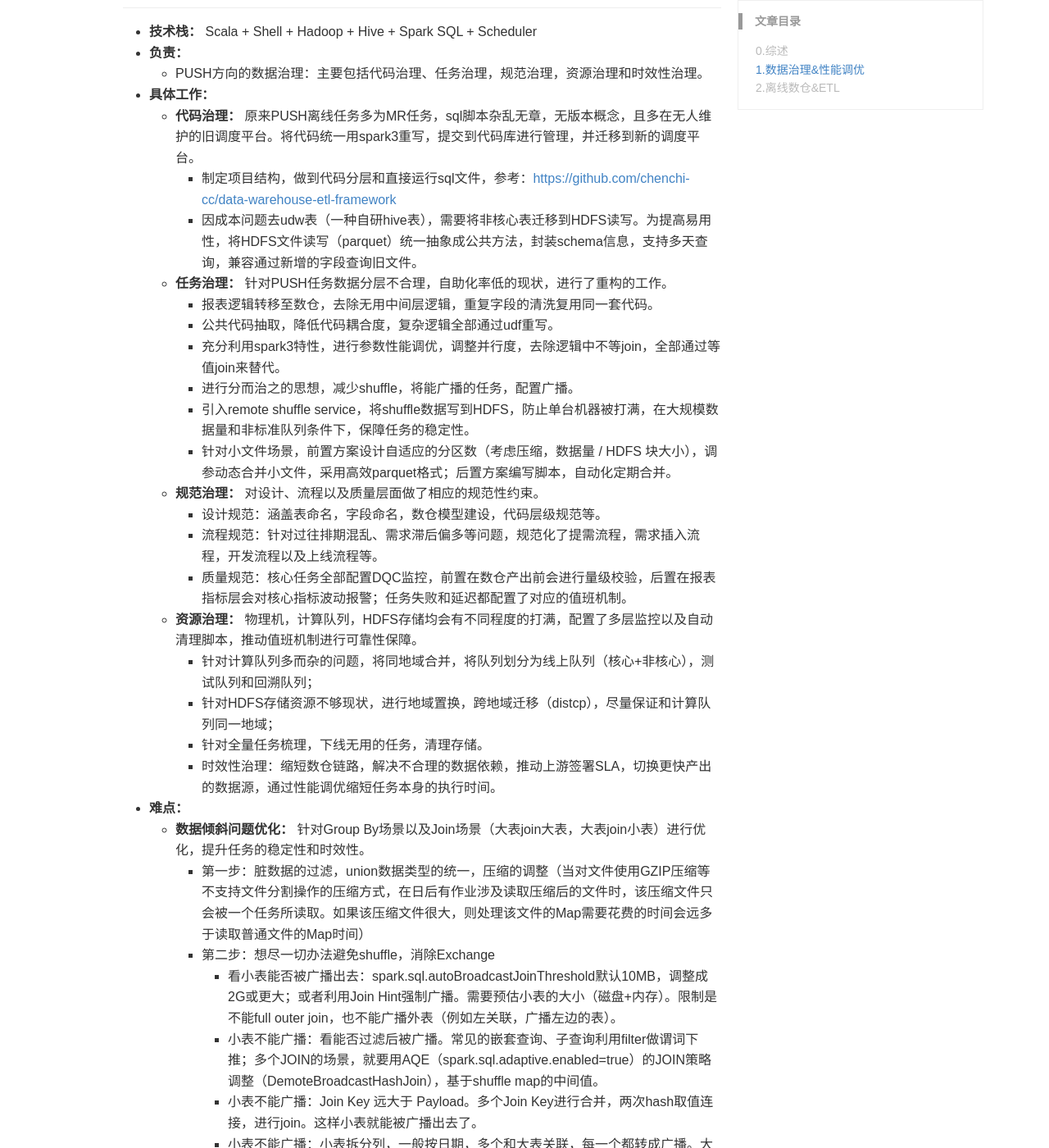
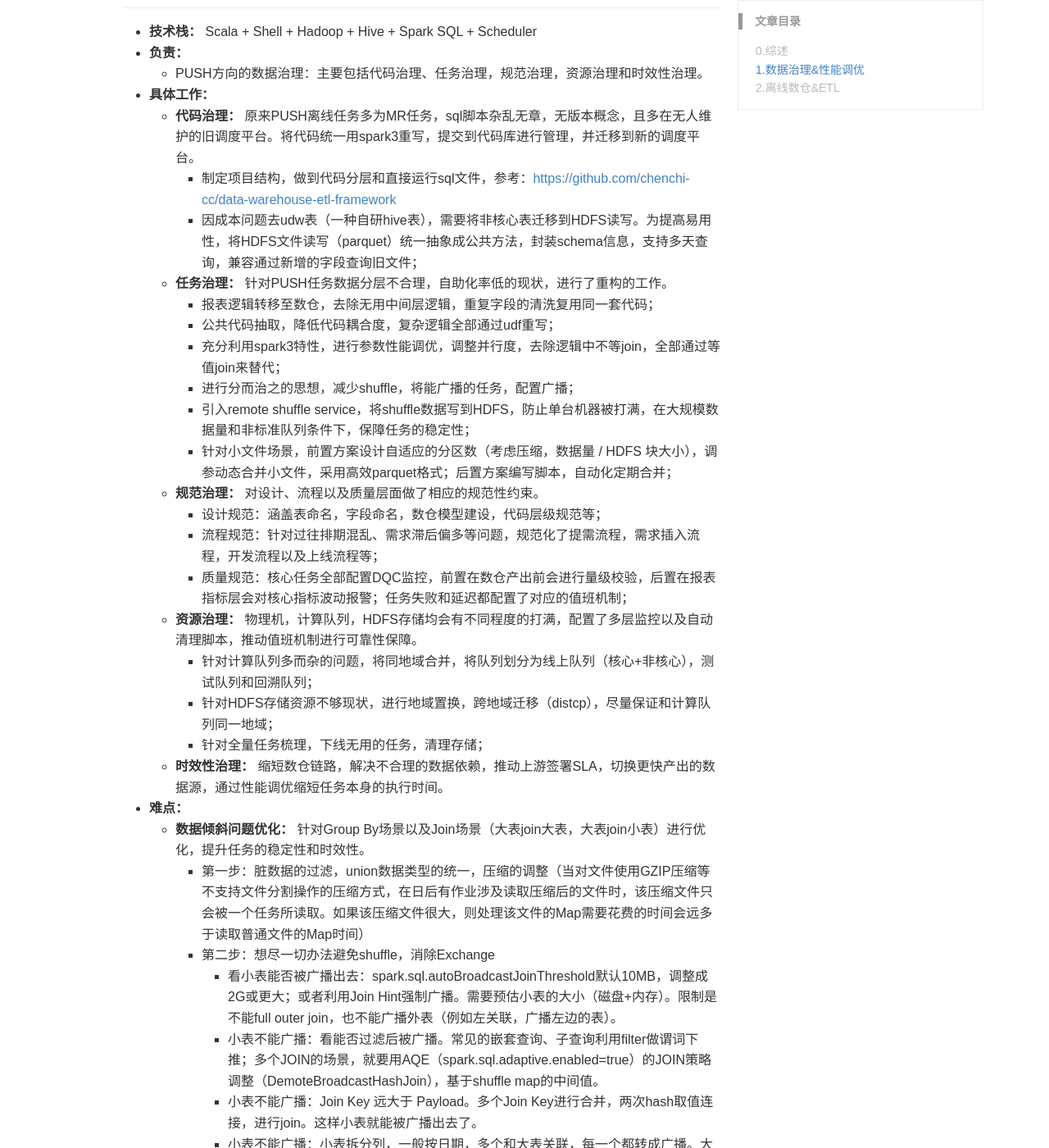
Before and after one commit to chenchi-cc/chenchi-cc.github.io, a Jekyll site: the page built from _posts/2025-08-20-resume-projects.md, in a window 1280 px wide and 1400 px high, scrolled down 511 px. Shown: the whole window at 82% size. Built offline with Jekyll 4.4.1, drawn with Linux system fonts in a browser that asks for light colours; comment, search, counter and statistics services are not loaded.

```diff
--- a/_posts/2025-08-20-resume-projects.md
+++ b/_posts/2025-08-20-resume-projects.md
@@ -20,23 +20,23 @@ keywords: 大数据，后台开发，算法
 - **具体工作：**
   - **代码治理：** 原来PUSH离线任务多为MR任务，sql脚本杂乱无章，无版本概念，且多在无人维护的旧调度平台。将代码统一用spark3重写，提交到代码库进行管理，并迁移到新的调度平台。
     - 制定项目结构，做到代码分层和直接运行sql文件，参考：[https://github.com/chenchi-cc/data-warehouse-etl-framework](https://github.com/chenchi-cc/data-warehouse-etl-framework)
-    - 因成本问题去udw表（一种自研hive表），需要将非核心表迁移到HDFS读写。为提高易用性，将HDFS文件读写（parquet）统一抽象成公共方法，封装schema信息，支持多天查询，兼容通过新增的字段查询旧文件。
+    - 因成本问题去udw表（一种自研hive表），需要将非核心表迁移到HDFS读写。为提高易用性，将HDFS文件读写（parquet）统一抽象成公共方法，封装schema信息，支持多天查询，兼容通过新增的字段查询旧文件；
   - **任务治理：** 针对PUSH任务数据分层不合理，自助化率低的现状，进行了重构的工作。
-    - 报表逻辑转移至数仓，去除无用中间层逻辑，重复字段的清洗复用同一套代码。
-    - 公共代码抽取，降低代码耦合度，复杂逻辑全部通过udf重写。
-    - 充分利用spark3特性，进行参数性能调优，调整并行度，去除逻辑中不等join，全部通过等值join来替代。
-    - 进行分而治之的思想，减少shuffle，将能广播的任务，配置广播。
-    - 引入remote shuffle service，将shuffle数据写到HDFS，防止单台机器被打满，在大规模数据量和非标准队列条件下，保障任务的稳定性。
-    - 针对小文件场景，前置方案设计自适应的分区数（考虑压缩，数据量 / HDFS 块大小），调参动态合并小文件，采用高效parquet格式；后置方案编写脚本，自动化定期合并。
+    - 报表逻辑转移至数仓，去除无用中间层逻辑，重复字段的清洗复用同一套代码；
+    - 公共代码抽取，降低代码耦合度，复杂逻辑全部通过udf重写；
+    - 充分利用spark3特性，进行参数性能调优，调整并行度，去除逻辑中不等join，全部通过等值join来替代；
+    - 进行分而治之的思想，减少shuffle，将能广播的任务，配置广播；
+    - 引入remote shuffle service，将shuffle数据写到HDFS，防止单台机器被打满，在大规模数据量和非标准队列条件下，保障任务的稳定性；
+    - 针对小文件场景，前置方案设计自适应的分区数（考虑压缩，数据量 / HDFS 块大小），调参动态合并小文件，采用高效parquet格式；后置方案编写脚本，自动化定期合并；
   - **规范治理：** 对设计、流程以及质量层面做了相应的规范性约束。
-    - 设计规范：涵盖表命名，字段命名，数仓模型建设，代码层级规范等。
-    - 流程规范：针对过往排期混乱、需求滞后偏多等问题，规范化了提需流程，需求插入流程，开发流程以及上线流程等。
-    - 质量规范：核心任务全部配置DQC监控，前置在数仓产出前会进行量级校验，后置在报表指标层会对核心指标波动报警；任务失败和延迟都配置了对应的值班机制。
+    - 设计规范：涵盖表命名，字段命名，数仓模型建设，代码层级规范等；
+    - 流程规范：针对过往排期混乱、需求滞后偏多等问题，规范化了提需流程，需求插入流程，开发流程以及上线流程等；
+    - 质量规范：核心任务全部配置DQC监控，前置在数仓产出前会进行量级校验，后置在报表指标层会对核心指标波动报警；任务失败和延迟都配置了对应的值班机制；
   - **资源治理：** 物理机，计算队列，HDFS存储均会有不同程度的打满，配置了多层监控以及自动清理脚本，推动值班机制进行可靠性保障。
     - 针对计算队列多而杂的问题，将同地域合并，将队列划分为线上队列（核心+非核心），测试队列和回溯队列；
     - 针对HDFS存储资源不够现状，进行地域置换，跨地域迁移（distcp），尽量保证和计算队列同一地域；
-    - 针对全量任务梳理，下线无用的任务，清理存储。
-    - 时效性治理：缩短数仓链路，解决不合理的数据依赖，推动上游签署SLA，切换更快产出的数据源，通过性能调优缩短任务本身的执行时间。
+    - 针对全量任务梳理，下线无用的任务，清理存储；
+  - **时效性治理：** 缩短数仓链路，解决不合理的数据依赖，推动上游签署SLA，切换更快产出的数据源，通过性能调优缩短任务本身的执行时间。
 - **难点：**
   - **数据倾斜问题优化：** 针对Group By场景以及Join场景（大表join大表，大表join小表）进行优化，提升任务的稳定性和时效性。
     - 第一步：脏数据的过滤，union数据类型的统一，压缩的调整（当对文件使用GZIP压缩等不支持文件分割操作的压缩方式，在日后有作业涉及读取压缩后的文件时，该压缩文件只会被一个任务所读取。如果该压缩文件很大，则处理该文件的Map需要花费的时间会远多于读取普通文件的Map时间）
```
